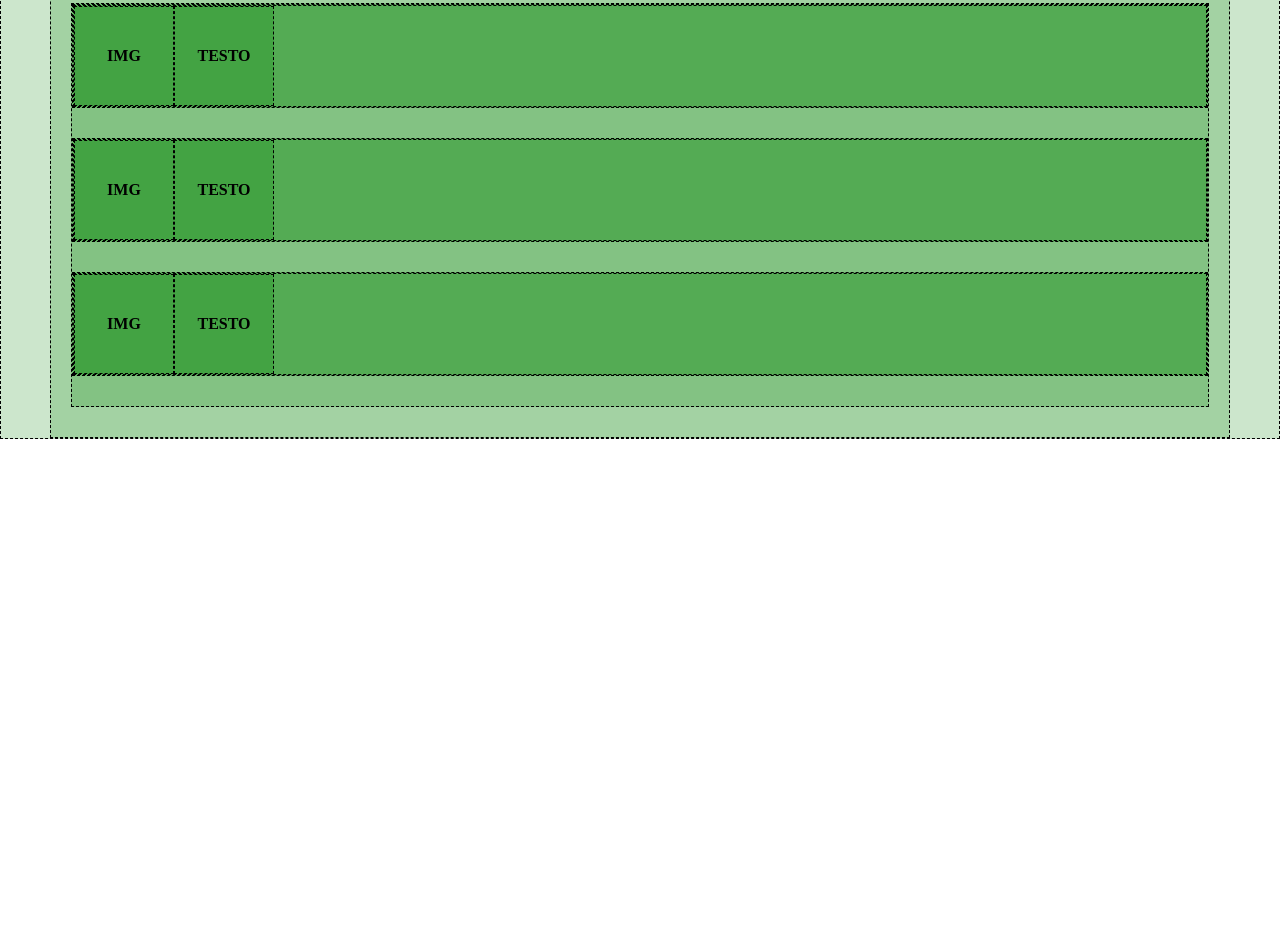
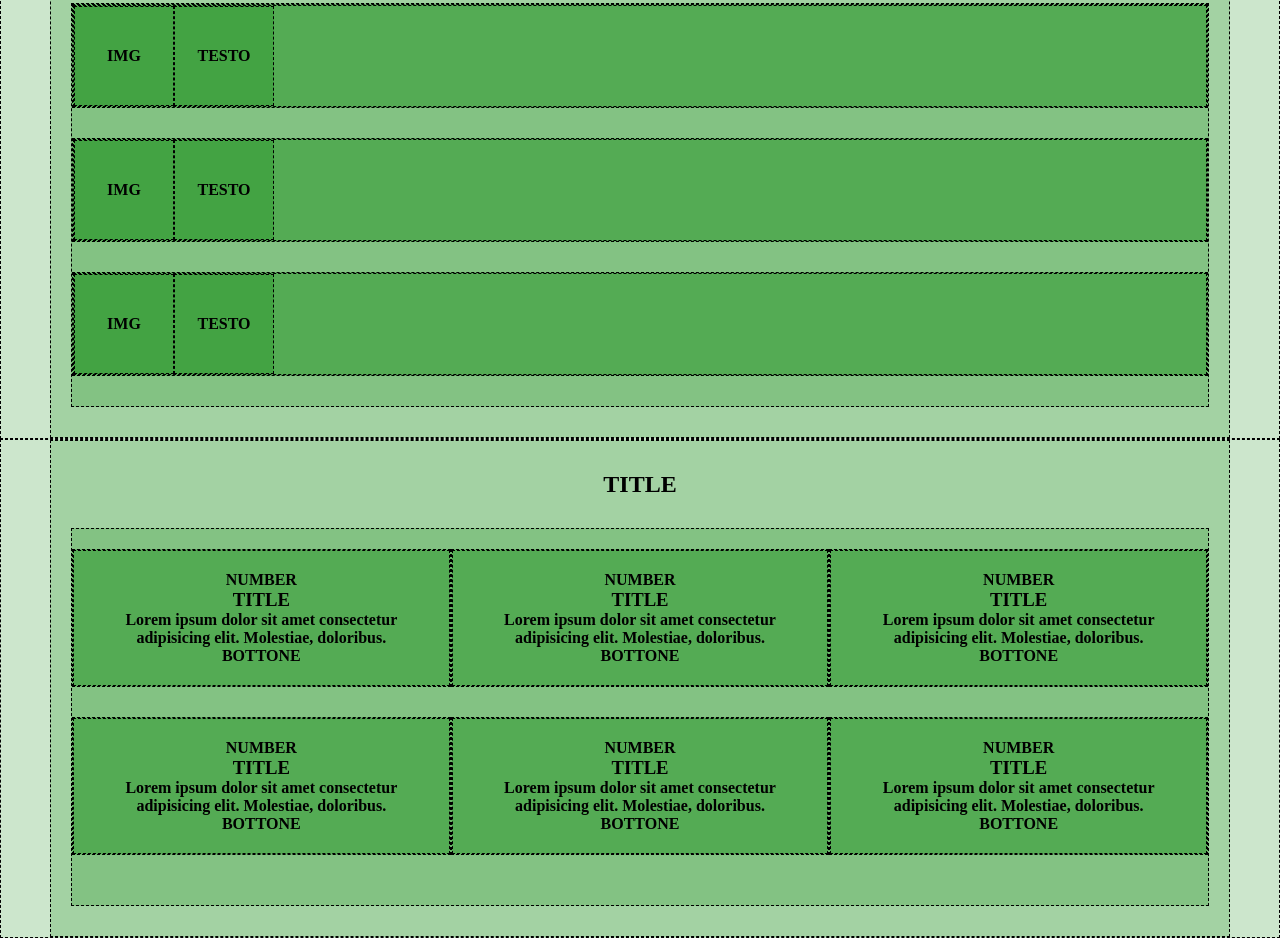
Before and after one commit to mcspe/htmlcss-responsive-layout, a plain HTML site: page index.html in a window 1280 px wide. Shown: the part 1199-2137 px from the top of the page. Before the commit the page ends 1638 px from the top, so only its background shows below. Drawn offline with Linux system fonts and the light colour scheme.

Commit message:
[add] fourth section structure

```diff
--- a/css/desktop-style.css
+++ b/css/desktop-style.css
@@ -29,4 +29,10 @@
       width: 50%;
     }
     /* /PLANNING SECTION */
+
+    /* BENEFIT SECTION */
+    main .benefit .column{
+      width: calc(100% / 3);
+    }
+    /* /BENEFIT SECTION */
 }
--- a/css/style.css
+++ b/css/style.css
@@ -40,7 +40,24 @@ header .desktop-nav{
   /* TESTIMONIALS SECTION */
   main .testimonial .title{
     margin-top: 30px;
-    text-align: center;
+  }
+  /* /TESTIMONIALS SECTION */
+
+  /* BENEFIT SECTION */
+  main .benefit h2{
+    margin: 30px 0;
   }
 
-  /* /TESTIMONIALS SECTION */
+  main .benefit .row{
+    flex-wrap: wrap;
+    padding: 20px 0;
+  }
+
+  main .benefit .column{
+    width: 100%;
+  }
+
+  main .benefit .card{
+    padding: 20px;
+  }
+  /* /BENEFIT SECTION */
--- a/css/tablet-style.css
+++ b/css/tablet-style.css
@@ -14,6 +14,12 @@
     main .testimonial .card{
       flex-direction: row;
     }
+    /* /TESTIMONIALS SECTION */
 
-    /* /TESTIMONIALS SECTION */
+    /* BENEFIT SECTION */
+    main .benefit .column{
+      width: 50%;
+    }
+    /* /BENEFIT SECTION */
+
 }
--- a/css/utilities.css
+++ b/css/utilities.css
@@ -34,6 +34,7 @@ img{
   max-width: 1180px;
   margin: 0 auto;
   padding: 0 20px;
+  text-align: center;
 }
 
 /* DISPLAY FLEX */
--- a/index.html
+++ b/index.html
@@ -262,6 +262,100 @@
     </section>
     <!-- /TESTIMONIALS SECTION -->
 
+    <!-- BENEFIT SECTION -->
+    <section class="benefit debug">
+
+      <div class="container debug">
+
+        <h2>TITLE</h2>
+
+        <div class="row m-b30 d-flex fl-j-between debug">
+
+          <div class="column m-b30 debug">
+
+            <div class="card debug">
+
+              <span>NUMBER</span>
+              <h3>TITLE</h3>
+              <p>Lorem ipsum dolor sit amet consectetur adipisicing elit. Molestiae, doloribus.</p>
+              <div class="btn">BOTTONE</div>
+
+            </div>
+
+          </div>
+
+          <div class="column m-b30 debug">
+
+            <div class="card debug">
+
+              <span>NUMBER</span>
+              <h3>TITLE</h3>
+              <p>Lorem ipsum dolor sit amet consectetur adipisicing elit. Molestiae, doloribus.</p>
+              <div class="btn">BOTTONE</div>
+
+            </div>
+
+          </div>
+
+          <div class="column m-b30 debug">
+
+            <div class="card debug">
+
+              <span>NUMBER</span>
+              <h3>TITLE</h3>
+              <p>Lorem ipsum dolor sit amet consectetur adipisicing elit. Molestiae, doloribus.</p>
+              <div class="btn">BOTTONE</div>
+
+            </div>
+
+          </div>
+
+          <div class="column m-b30 debug">
+
+            <div class="card debug">
+
+              <span>NUMBER</span>
+              <h3>TITLE</h3>
+              <p>Lorem ipsum dolor sit amet consectetur adipisicing elit. Molestiae, doloribus.</p>
+              <div class="btn">BOTTONE</div>
+
+            </div>
+
+          </div>
+
+          <div class="column m-b30 debug">
+
+            <div class="card debug">
+
+              <span>NUMBER</span>
+              <h3>TITLE</h3>
+              <p>Lorem ipsum dolor sit amet consectetur adipisicing elit. Molestiae, doloribus.</p>
+              <div class="btn">BOTTONE</div>
+
+            </div>
+
+          </div>
+
+          <div class="column m-b30 debug">
+
+            <div class="card debug">
+
+              <span>NUMBER</span>
+              <h3>TITLE</h3>
+              <p>Lorem ipsum dolor sit amet consectetur adipisicing elit. Molestiae, doloribus.</p>
+              <div class="btn">BOTTONE</div>
+
+            </div>
+
+          </div>
+
+        </div>
+
+      </div>
+
+    </section>
+    <!-- /BENEFIT SECTION -->
+
   </main>
 
   <footer></footer>
```
